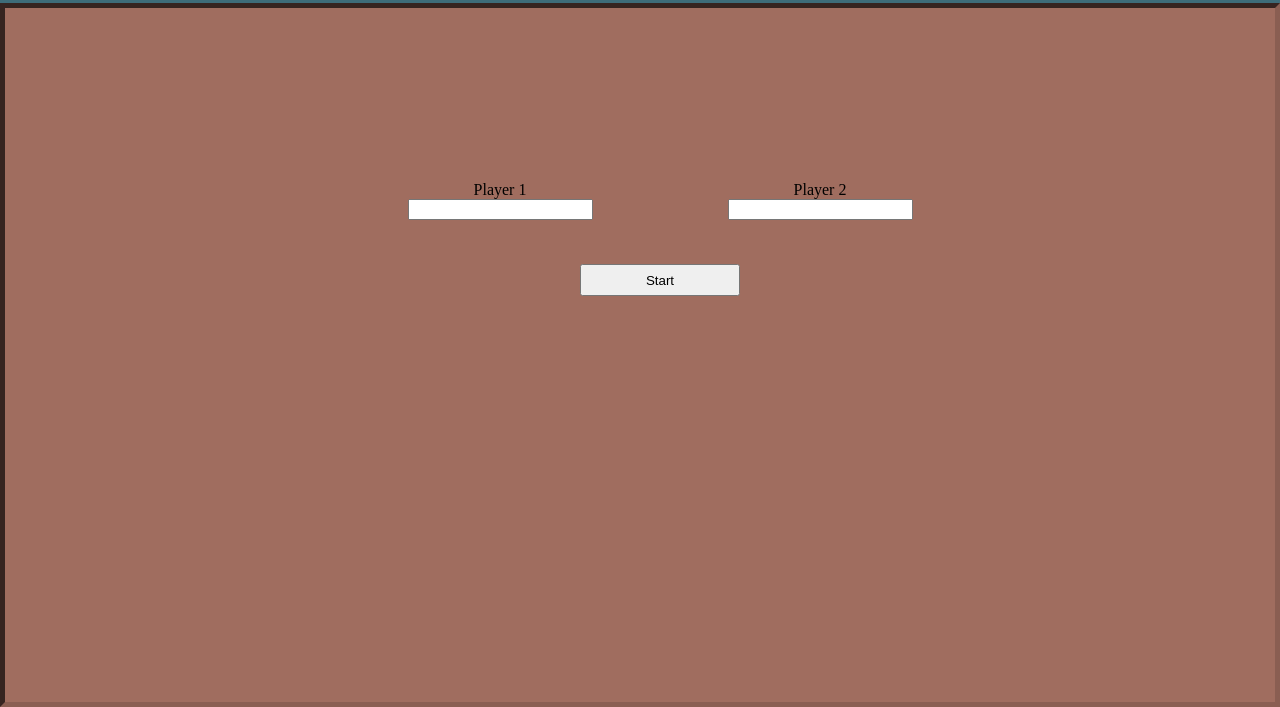
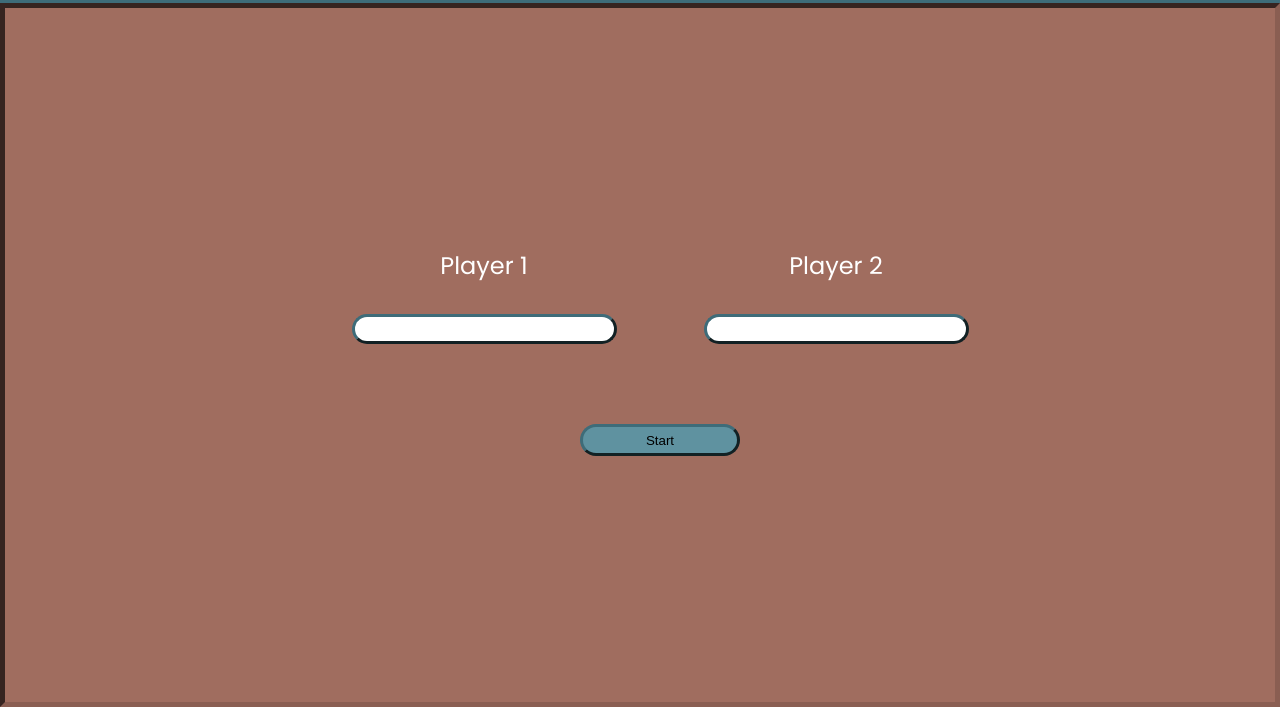
Before and after one commit to JoaoMateus98/tic-Tac-Toe, a plain HTML site: page index.html in a window 1280 px wide. Shown: the part 93-800 px from the top of the page. Drawn offline with Linux system fonts and the light colour scheme.

Commit message:
made the start screen look a tittle better

```diff
--- a/index.html
+++ b/index.html
@@ -5,6 +5,7 @@
     <meta http-equiv="X-UA-Compatible" content="IE=edge">
     <meta name="viewport" content="width=device-width, initial-scale=1.0">
     <link rel="stylesheet" href="style.css">
+    <link href="https://fonts.googleapis.com/css2?family=Poppins&display=swap" rel="stylesheet">
     <script src="script.js" defer></script>
     <title>Tic Tac Toe</title>
 </head>
--- a/style.css
+++ b/style.css
@@ -4,6 +4,7 @@ body {
 }
 
 :root {
+    font-family: 'Poppins', sans-serif;
     --primary-color: rgb(95,146,160);
     --secondary-color: #A06D5F;
 
@@ -48,17 +49,28 @@ body {
 
 /* Start Game Screen */
 form > ul {
-    margin-top: 10rem;
+    height: 20rem;
+    color: white;
+    font-size: 1.5rem;
+    margin-top: 15rem;
     display: grid;
     justify-content: center;
     grid-template-columns: 20rem 20rem;
-    grid-template-rows: 4rem 6rem;
+    grid-template-rows: 6rem 8rem;
+    gap: 2rem;
+}
+
+input {
+    font-size: 1.2rem;
+    border: 3px outset #3e6c79;
+    padding-left: 10px;
+    border-radius: 15px;
 }
 
 .player1-container {
     display: flex;
     flex-direction: column;
-    justify-content: center;
+    justify-content: space-between;
     align-items: center;
     grid-column: 1 / 2;
 }
@@ -66,16 +78,20 @@ form > ul {
 .player2-container {
     display: flex;
     flex-direction: column;
-    justify-content: center;
+    justify-content: space-between;
     align-items: center;
     grid-column: 2 / 3;
 }
 
 .start-button {
+    background-color: var(--primary-color);
+    cursor: pointer;
     margin: auto;
     grid-column: 1 / 3;
     height: 2rem;
     width: 10rem;
+    border: 3px outset #3e6c79;
+    border-radius: 1rem;
 }
 
 /* game screen */
```
